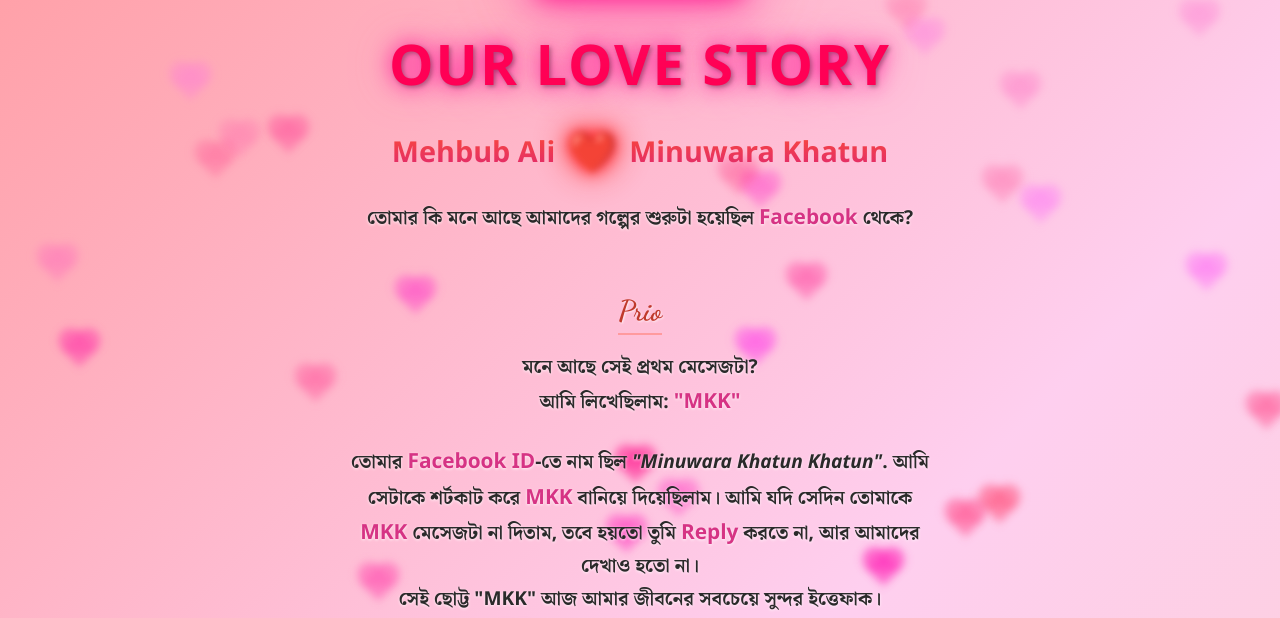
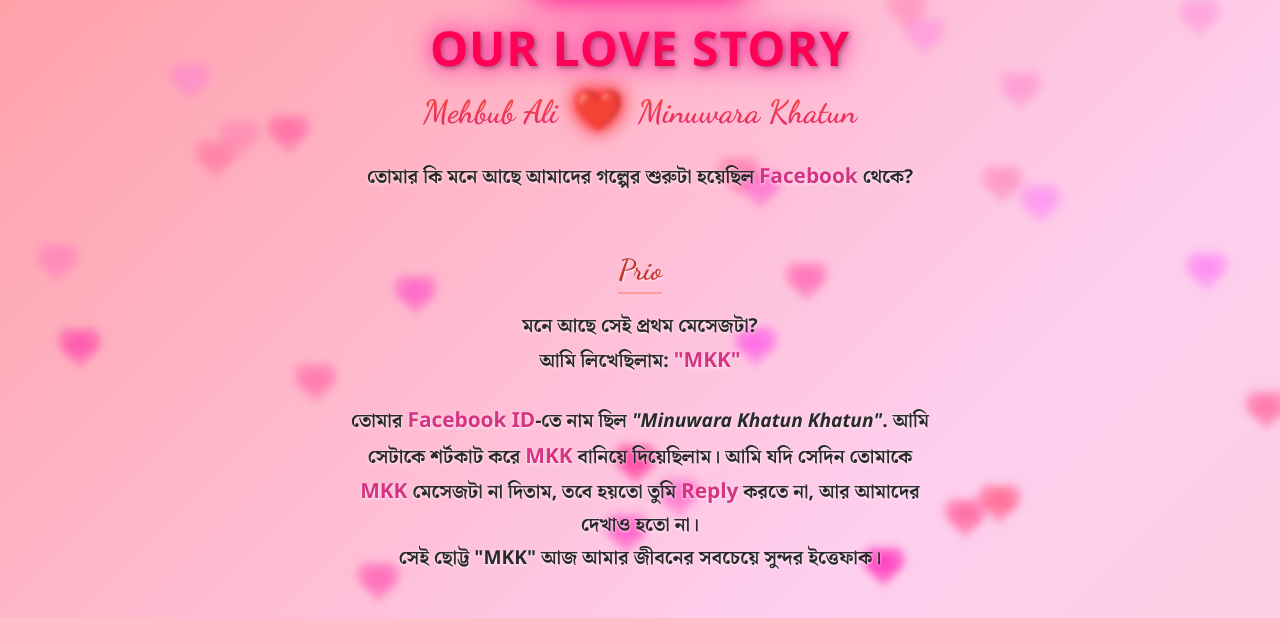
Before and after one commit to friend-4ever/Minuwara, a plain HTML site: page jaan.html in a window 1280 px wide. Shown: the part 225-843 px from the top of the page. Drawn offline with Linux system fonts and the light colour scheme.

Commit message:
Update jaan.html

```diff
--- a/jaan.html
+++ b/jaan.html
@@ -4,7 +4,7 @@
     <meta charset="UTF-8">
     <meta name="viewport" content="width=device-width, initial-scale=1.0">
     <title>Mehbub & Minuwara - Love Story</title>
-    <link href="https://fonts.googleapis.com/css2?family=Dancing+Script:wght@700&family=Noto+Serif+Bengali:wght@400;700&display=swap" rel="stylesheet">
+    <link href="https://fonts.googleapis.com/css2?family=Dancing+Script:wght@600;700&family=Noto+Serif+Bengali:wght@400;700&display=swap" rel="stylesheet">
 
     <style>
         /* Basic Reset */
@@ -28,7 +28,7 @@
             position: absolute; bottom: -100px; width: 25px; height: 25px;
             background-color: var(--heart-color, rgba(255, 182, 193, 0.8));
             transform: rotate(45deg);
-            animation: float 10s infinite linear; /* linear করা হলো যাতে গতি সমান থাকে */
+            animation: float 10s infinite linear;
             filter: blur(4px);
             opacity: 0.7;
         }
@@ -42,35 +42,34 @@
 
         @keyframes float {
             0% { transform: translateY(0) rotate(45deg); opacity: 0; }
-            10% { opacity: 0.8; } /* জলদি দৃশ্যমান হবে */
+            10% { opacity: 0.8; }
             100% { transform: translateY(-110vh) rotate(45deg); opacity: 0; }
         }
 
         /* Container */
         .container {
-            width: 90%; max-width: 600px;
+            width: 95%; /* মোবাইলে জায়গা বাড়ানোর জন্য width বাড়ানো হলো */
+            max-width: 600px;
             background: transparent;
             backdrop-filter: none;
             box-shadow: none;
-            padding: 20px 10px;
+            padding: 20px 5px;
             margin: 30px 0;
             text-align: center;
             border: none;
         }
 
-        /* === নতুন PNG লোগো স্টাইল (বর্ডার ছাড়া গ্লো) === */
+        /* === PNG লোগো স্টাইল === */
         .main-logo-container {
             display: flex;
             justify-content: center;
-            margin-bottom: 30px;
+            margin-bottom: 20px;
             margin-top: 20px;
         }
 
         .main-logo {
-            width: 200px; /* সাইজ একটু বাড়ানো হলো */
+            width: 200px;
             height: auto;
-            /* বর্ডার এবং বক্স শ্যাডো সরানো হয়েছে */
-            /* PNG ইমেজের কিনারা বরাবর গ্লো ইফেক্ট (Drop Shadow Filter) */
             filter: drop-shadow(0 0 10px rgba(255, 20, 147, 0.8))
                     drop-shadow(0 0 20px rgba(255, 105, 180, 0.6))
                     drop-shadow(0 0 30px rgba(255, 20, 147, 0.4));
@@ -83,21 +82,69 @@
         }
 
 
-        /* === Typography Changes === */
+        /* === Typography === */
 
-        /* H1 - নরমাল বোল্ড ফন্ট এবং পিঙ্ক গ্লো */
+        /* H1 - নরমাল বোল্ড */
         h1 {
-            font-family: 'Segoe UI', 'Roboto', sans-serif; /* নরমাল ফন্ট */
+            font-family: 'Segoe UI', 'Roboto', sans-serif;
             color: #ff0055;
-            font-size: 3.5rem;
-            margin-bottom: 10px;
-            font-weight: 900; /* খুব বোল্ড (Extra Bold) */
-            text-transform: uppercase; /* দেখতে ভালো লাগবে */
-            letter-spacing: 2px;
-            /* পিঙ্ক গ্লো ইফেক্ট */
+            font-size: 3rem; /* মোবাইলে একটু ছোট করা হলো */
+            margin-bottom: 5px;
+            font-weight: 900;
+            text-transform: uppercase;
+            letter-spacing: 1px;
             text-shadow: 2px 2px 4px rgba(0,0,0,0.3), 0 0 20px #ff1493, 0 0 40px #ff69b4;
         }
 
+        /* === Names Area Updated Style === */
+        .names {
+            /* স্টাইলিশ ফন্ট */
+            font-family: 'Dancing Script', cursive;
+            font-weight: 700;
+
+            /* গ্রেডিয়েন্ট কালার */
+            background: -webkit-linear-gradient(#ff512f, #dd2476);
+            -webkit-background-clip: text; -webkit-text-fill-color: transparent;
+
+            margin: 10px 0 25px 0;
+
+            /* এক লাইনে রাখার সেটিংস */
+            display: flex;
+            align-items: center;
+            justify-content: center;
+            white-space: nowrap; /* টেক্সট ভাঙবে না */
+            gap: 8px; /* টেক্সট ও হার্টের মাঝের গ্যাপ */
+        }
+
+        /* কম্পিউটার বা বড় স্ক্রিনে সাইজ */
+        @media (min-width: 450px) {
+            .names { font-size: 2rem; }
+            .center-heart-glow { font-size: 2.2rem; margin: 0 10px; }
+        }
+
+        /* মোবাইল স্ক্রিনে সাইজ (যাতে এক লাইনে থাকে) */
+        @media (max-width: 449px) {
+            .names { font-size: 1.3rem; } /* ফন্ট ছোট করা হলো */
+            .center-heart-glow { font-size: 1.4rem; margin: 0 5px; } /* হার্ট ছোট করা হলো */
+            h1 { font-size: 2.2rem; } /* টাইটেল মোবাইলে একটু ছোট */
+        }
+
+        /* Glowing Blur Heart Symbol */
+        .center-heart-glow {
+            display: inline-block;
+            -webkit-text-fill-color: initial;
+            color: red;
+            filter: blur(1px);
+            text-shadow: 0 0 10px rgba(255, 0, 0, 0.8), 0 0 20px rgba(255, 50, 50, 0.6);
+            animation: heartPulseBlur 1.5s infinite alternate ease-in-out;
+        }
+
+        @keyframes heartPulseBlur {
+            0% { transform: scale(1); filter: blur(1px); text-shadow: 0 0 10px rgba(255, 0, 0, 0.8); }
+            100% { transform: scale(1.2); filter: blur(2px); text-shadow: 0 0 15px rgba(255, 0, 0, 1), 0 0 30px rgba(255, 50, 50, 0.8); }
+        }
+
+        /* Other Text Styles */
         h2, .section-title {
             color: #c0392b; font-size: 1.8rem; margin-top: 35px; margin-bottom: 15px;
             border-bottom: 2px solid #ff9a9e; display: inline-block; padding-bottom: 5px;
@@ -132,40 +179,6 @@
             from { text-shadow: 0 0 5px #ff0055, 0 0 10px #ff0055; transform: scale(1); }
             to { text-shadow: 0 0 10px #ff0055, 0 0 20px #ff0055, 0 0 30px #ff3366; transform: scale(1.1); }
         }
-
-        /* Names Area Styles */
-        .names {
-            font-size: 1.8rem; font-weight: bold;
-            background: -webkit-linear-gradient(#ff512f, #dd2476);
-            -webkit-background-clip: text; -webkit-text-fill-color: transparent;
-            margin: 25px 0;
-            display: flex; align-items: center; justify-content: center; flex-wrap: wrap;
-        }
-
-        /* Glowing Blur Heart Symbol */
-        .center-heart-glow {
-            display: inline-block;
-            font-size: 2.2rem;
-            margin: 0 15px;
-            -webkit-text-fill-color: initial;
-            color: red;
-            filter: blur(1px);
-            text-shadow: 0 0 10px rgba(255, 0, 0, 0.8), 0 0 20px rgba(255, 50, 50, 0.6);
-            animation: heartPulseBlur 1.5s infinite alternate ease-in-out;
-        }
-
-        @keyframes heartPulseBlur {
-            0% {
-                transform: scale(1);
-                filter: blur(1px);
-                text-shadow: 0 0 10px rgba(255, 0, 0, 0.8), 0 0 20px rgba(255, 50, 50, 0.6);
-            }
-            100% {
-                transform: scale(1.2);
-                filter: blur(3px);
-                text-shadow: 0 0 15px rgba(255, 0, 0, 1), 0 0 30px rgba(255, 50, 50, 0.8), 0 0 45px rgba(255, 100, 100, 0.6);
-            }
-        }
     </style>
 </head>
 <body>
@@ -181,9 +194,7 @@
         <h1>Our Love Story</h1>
 
         <div class="names">
-            Mehbub Ali
-            <span class="center-heart-glow">❤️</span>
-            Minuwara Khatun
+            Mehbub Ali <span class="center-heart-glow">❤️</span> Minuwara Khatun
         </div>
 
         <p>তোমার কি মনে আছে আমাদের গল্পের শুরুটা হয়েছিল <span class="highlight">Facebook</span> থেকে?</p>
@@ -208,20 +219,17 @@
     </div>
 
     <script>
-        // Background Multi-color Blur Hearts Animation (Immediate Start)
+        // Background Multi-color Blur Hearts Animation
         function createHearts() {
             const container = document.getElementById('hearts-container');
-            const heartCount = 35; // হার্ট সংখ্যা একটু বাড়ানো হলো
+            const heartCount = 35;
 
             for (let i = 0; i < heartCount; i++) {
                 const heart = document.createElement('div');
                 heart.classList.add('heart');
                 heart.style.left = Math.random() * 100 + 'vw';
-
-                // গতি একটু কমানো হলো যাতে স্মুথ লাগে
                 heart.style.animationDuration = Math.random() * 8 + 10 + 's';
-
-                // Negative delay ব্যবহার করা হয়েছে যাতে পেজ লোড হওয়ার সাথে সাথেই হার্টগুলো বিভিন্ন উচ্চতায় দেখা যায়
+                // Negative delay: পেজ খোলার সাথে সাথেই হার্ট দেখা যাবে
                 heart.style.animationDelay = (Math.random() * -15) + 's';
 
                 const red = 255;
```
